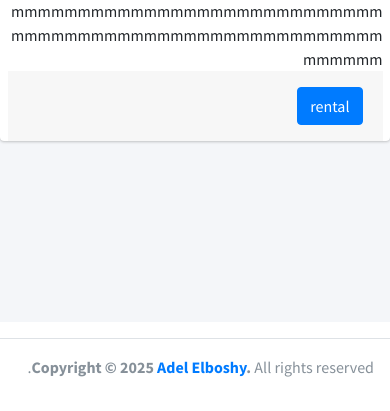
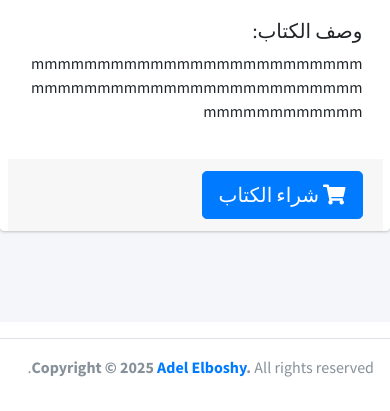
Before and after one commit to adel307/libraries_management_system, a Django app: a page that uses templates/base.html in a window 390 px wide. Shown: the part 465-876 px from the top of the page. Run offline with Django 4.2, Linux system fonts and the light colour scheme; data comes from the database, SQL or seed files in the repository; both versions use the stored data as it was after the commit; some libraries are stand-ins or nearby versions.

Commit message:
new updates

```diff
--- a/main_app/templates/main_app/buy.html
+++ b/main_app/templates/main_app/buy.html
@@ -88,25 +85,32 @@
                             </div>
                         </div>
 
-                        <!-- تذييل البطاقة - حجم أكبر -->
-                        <div class="">
+                        <!-- تذييل البطاقة -->
+                        <div class="card-body">
+                            {% if selected_book.discription %}
+                                <h5>وصف الكتاب:</h5>
+                                <p>{{ selected_book.discription }}</p>
+                            {% endif %}
+                        </div>
 
-                            {% csrf_token %}
-                            {% if selected_book.discription %}
-                                {{ selected_book.discription }}
+                        <!-- زر الشراء -->
+                        <div class="card-footer">
+                            {% if selected_book.status != 'solid' %}
+                            <form method="POST" action="{% url 'buy' selected_book.id %}">
+                                {% csrf_token %}
+                                <button type="submit" class="btn btn-primary btn-lg">
+                                    <i class="fas fa-shopping-cart"></i> شراء الكتاب
+                                </button>
+                            </form>
+                            {% else %}
+                            <div class="alert alert-success">
+                                <i class="fas fa-check-circle"></i> تم بيع هذا الكتاب
+                            </div>
                             {% endif %}
-                            <br>
-                        </div>
-                        <div class="card-footer py-3">
-                            <button id="buy-book" type="button" class="btn btn-primary">
-                                {{selected_book_status }}
-                            </button>
                         </div>
                     </form>
                 </div>
                 <!-- نهاية الكتاب -->
-
-                <!-- /.card-header -->
             </div>
         </div>
     </div>
--- a/main_app/views.py
+++ b/main_app/views.py
@@ -53,7 +53,7 @@ def home(request):
             save_new_category.save()
             return render(request, 'main_app/index.html', context)
 
-
+    print(request)
     return render(request, 'main_app/index.html', context)
 
 def description(request,id):
@@ -82,26 +82,23 @@ def delete(request,id):
         return redirect('/')
     return render(request,'main_app/delete.html')
 
-def buy(request,id):
+def buy(request, id):
+    # استخدم get_object_or_404 لأمان أكثر
+    book = get_object_or_404(Book, id=id)
 
-    book_id = Book.objects.get(id = id)
     if request.method == 'POST':
-        description_book = new_book(request.POST,request.FILES,instance = book_id)
-        if description_book.is_valid():
-            description_book.save()
-            return redirect('/')
-    else:
-        description_book = new_book(instance = book_id)
 
-    Book.objects.get(id = id).book_status = 'solid' ,
-    print(Book.objects.get(id = id).book_status)
+            # تغيير حالة الكتاب إلى solid
+            book.book_status = 'solid'
+            book.save()
+            print(book.book_status)
 
-    context = {
-        'description_form' : description_book,
-        'selected_book'    : Book.objects.get(id = id),
-        'selected_book_status':Book.objects.get(id = id).status,
-    }
+            # إعادة توجيه إلى الصفحة الرئيسية
+            return redirect('main')
 
 
-
-    return render(request,'main_app/buy.html',context)
+    # إذا كان الطلب GET، اعرض صفحة الشراء
+    context = {
+        'selected_book': book,
+    }
+    return render(request, 'main_app/buy.html', context)
--- a/templates/base.html
+++ b/templates/base.html
@@ -74,13 +74,21 @@
         <!-- Main Sidebar Container -->
         <aside style="position: fixed;" class="main-sidebar sidebar-dark-primary elevation-4">
             <!-- Brand Logo -->
-            <a href="{% url 'owner_login_page' %}" class="brand-link">
+            <a href="#" class="brand-link">
                 <span class="brand-text font-weight-light">Library managment system </span>
             </a>
 
             <!-- Sidebar -->
             <div class="sidebar">
-
+                <div class="user-panel mt-3 pb-3 mb-3 d-flex">
+                    <div class="image">
+                    </div>
+                    <div class="info">
+                        <a href="{% url 'owner_login_page' %}" >
+                            <span class="brand-text font-weight-light"> admin page </span>
+                        </a>
+                    </div>
+                </div>
 
                 <!-- Sidebar Menu -->
                 <nav class="mt-2">
```
Also changed, not shown: other parts of main_app/templates/main_app/buy.html (+14 -17 lines), db.sqlite3.
